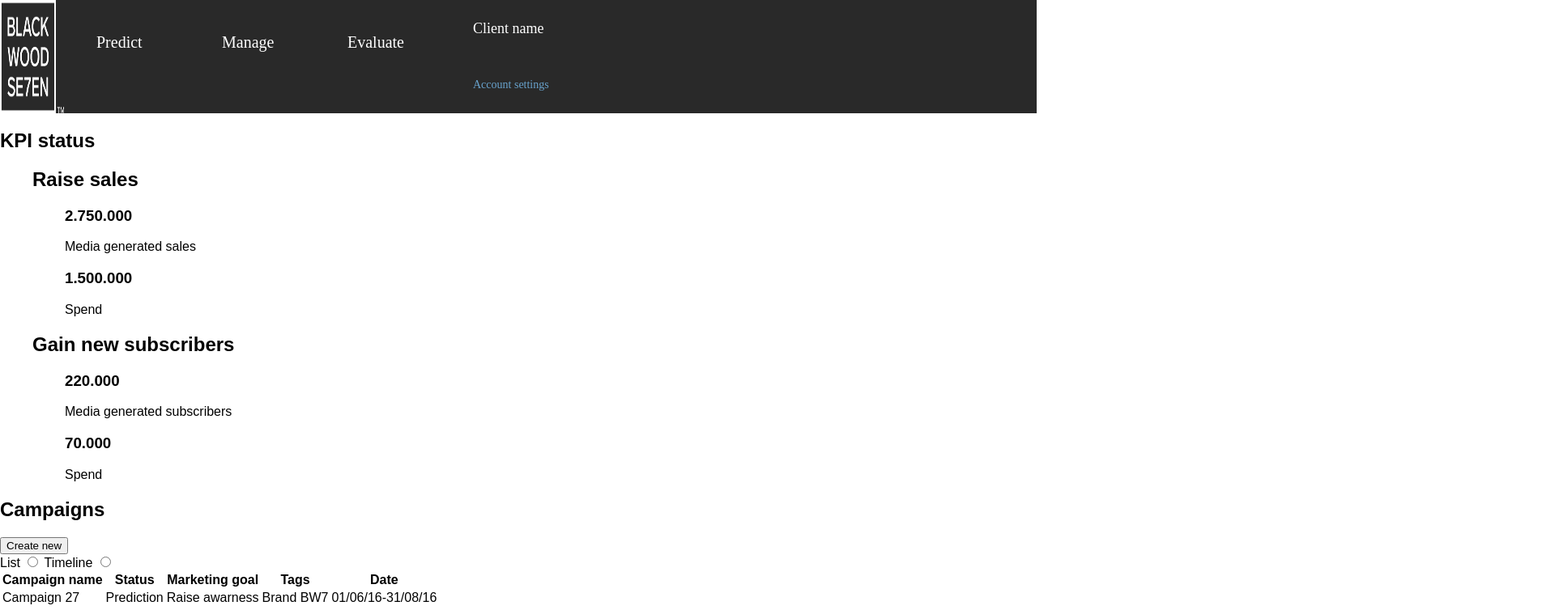
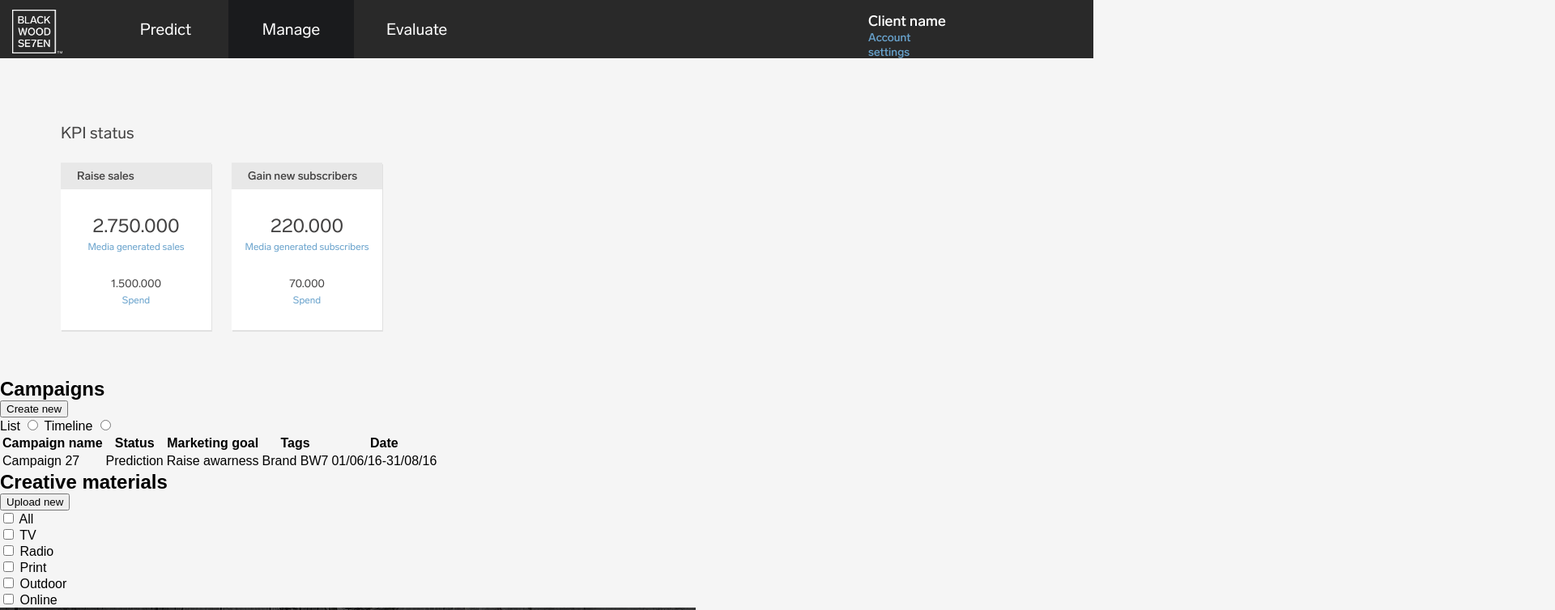
Before and after one commit to xJoshx/bw7-stuff, a plain HTML site: page index.html in a window 1280 px wide. Shown: the top 754 px of the page at 81% size, 1920 px wide, since content can reach past the window. Drawn offline with Linux system fonts and the light colour scheme.

Commit message:
Update fonts and minor changes. Finished stat section.

```diff
--- a/css/header/header.css
+++ b/css/header/header.css
@@ -3,22 +3,29 @@
     display: flex;
     flex-direction: row;
     flex-wrap: nowrap;
+    height: 72px;
 }
 
 .header-links__link {
     width: 155px;
     color: #ffffff;
-    font: 400 20px / 72px LabGrotesque;
+    font: 400 20px LabGrotesque;
+    line-height: 72px;
+    cursor: pointer;
+    text-align: center;
 }
 
 .header__logo {
     display: block;
-    width: 79px;
+    width: auto;
+    margin: 12px 50px 13px 15px;
+    height: 54px;
 }
 
 .header-links {
     display: flex;
     flex-direction: row;
+    flex-basis: 70%;
 }
 
 .header-links__link.active {
@@ -27,16 +34,17 @@
 
 .header-profile {
     width: 106px;
+    padding-top: 15px;
 }
 
 .header-profile__name {
     color: #ffffff;
-    font: 500 18px / 70px LabGrotesque;
+    font: 500 18px LabGrotesque;
     text-align: center;
 }
 
 .header-profile__settings {
     color: #68a2cc;
-    font: 500 14px / 70px LabGrotesque;
+    font: 500 14px LabGrotesque;
     text-align: center;
 }
--- a/css/main.css
+++ b/css/main.css
@@ -1,4 +1,6 @@
 @import "utils/reset.css";
+@import "utils/fonts.css";
+@import "utils/global.css";
 @import "header/header.css";
 @import "sections/stats/stats.css";
 @import "sections/table/table.css";
--- a/css/sections/stats/stats.css
+++ b/css/sections/stats/stats.css
@@ -0,0 +1,65 @@
+
+.stats {
+    height: 250px;
+    margin: 80px 0 65px 75px;
+    display: block;
+}
+
+.stats__title {
+    color: #434242;
+    font: 400 20px LabGrotesque;
+    margin-bottom: 25px;
+}
+
+.stats__list {
+    display: flex;
+    flex-direction: row;
+}
+
+.stat {
+    width: 186px;
+    background-color: #ffffff;
+    margin-right: 25px;
+    box-shadow: 1px 2px 0px 0.00px rgba(219, 219, 219, 0.75);
+}
+
+.stat__title {
+    display: block;
+    background-color: #e8e8e8;
+    padding: 10px 20px;
+    color: #434242;
+    font: 500 14px LabGrotesque;
+    height: 33px;
+    box-sizing: border-box;
+    line-height: 14px;
+}
+
+.stat-content {
+    padding: 30px 15px;
+}
+
+.stat-content-item {
+    display: flex;
+    flex-direction: column;
+}
+
+.stat-content-item:first-child {
+    margin-bottom: 30px;
+}
+
+.stat-content-item__title {
+    color: #434242;
+    font: 400 24px LabGrotesque;
+    text-align: center;
+    margin-bottom: 5px;
+}
+
+.stat-content-item__title--small {
+    font-size: 14px;
+}
+
+.stat-content-item__subtitle {
+    color: #68a2cc;
+    font: 400 12px LabGrotesque;
+    text-align: center;
+}
--- a/css/utils/fonts.css
+++ b/css/utils/fonts.css
@@ -4,7 +4,7 @@
   src: url('../../assets/Lab Grotesque Web/LabGrotesqueWeb-Light.eot?#iefix') format('embedded-opentype'), /* IE6-IE8 */
        url('../../assets/Lab Grotesque Web/LabGrotesqueWeb-Light.woff2') format('woff2'), /* Super Modern Browsers */
        url('../../assets/Lab Grotesque Web/LabGrotesqueWeb-Light.woff') format('woff'), /* Pretty Modern Browsers */
-       url('../../assets/Lab Grotesque Web/LabGrotesqueWeb-Light.ttf')  format('truetype'), /* Safari, Android, iOS */
+       url('../../assets/Lab Grotesque Web/LabGrotesqueWeb-Light.ttf')  format('truetype'); /* Safari, Android, iOS */
   font-weight: 300;
   font-style: normal;
 }
@@ -15,7 +15,7 @@
   src: url('../../assets/Lab Grotesque Web/LabGrotesqueWeb-LightItalic.eot?#iefix') format('embedded-opentype'), /* IE6-IE8 */
        url('../../assets/Lab Grotesque Web/LabGrotesqueWeb-LightItalic.woff2') format('woff2'), /* Super Modern Browsers */
        url('../../assets/Lab Grotesque Web/LabGrotesqueWeb-LightItalic.woff') format('woff'), /* Pretty Modern Browsers */
-       url('../../assets/Lab Grotesque Web/LabGrotesqueWeb-LightItalic.ttf')  format('truetype'), /* Safari, Android, iOS */
+       url('../../assets/Lab Grotesque Web/LabGrotesqueWeb-LightItalic.ttf')  format('truetype'); /* Safari, Android, iOS */
   font-weight: 300;
   font-style: italic;
 }
@@ -26,7 +26,7 @@
   src: url('../../assets/Lab Grotesque Web/LabGrotesqueWeb-Regular.eot?#iefix') format('embedded-opentype'), /* IE6-IE8 */
        url('../../assets/Lab Grotesque Web/LabGrotesqueWeb-Regular.woff2') format('woff2'), /* Super Modern Browsers */
        url('../../assets/Lab Grotesque Web/LabGrotesqueWeb-Regular.woff') format('woff'), /* Pretty Modern Browsers */
-       url('../../assets/Lab Grotesque Web/LabGrotesqueWeb-Regular.ttf')  format('truetype'), /* Safari, Android, iOS */
+       url('../../assets/Lab Grotesque Web/LabGrotesqueWeb-Regular.ttf')  format('truetype'); /* Safari, Android, iOS */
   font-weight: 400;
   font-style: normal;
 }
@@ -37,7 +37,7 @@
   src: url('../../assets/Lab Grotesque Web/LabGrotesqueWeb-Italic.eot?#iefix') format('embedded-opentype'), /* IE6-IE8 */
        url('../../assets/Lab Grotesque Web/LabGrotesqueWeb-Italic.woff2') format('woff2'), /* Super Modern Browsers */
        url('../../assets/Lab Grotesque Web/LabGrotesqueWeb-Italic.woff') format('woff'), /* Pretty Modern Browsers */
-       url('../../assets/Lab Grotesque Web/LabGrotesqueWeb-Italic.ttf')  format('truetype'), /* Safari, Android, iOS */
+       url('../../assets/Lab Grotesque Web/LabGrotesqueWeb-Italic.ttf')  format('truetype'); /* Safari, Android, iOS */
   font-weight: 400;
   font-style: italic;
 }
@@ -48,7 +48,7 @@
   src: url('../../assets/Lab Grotesque Web/LabGrotesqueWeb-Medium.eot?#iefix') format('embedded-opentype'), /* IE6-IE8 */
        url('../../assets/Lab Grotesque Web/LabGrotesqueWeb-Medium.woff2') format('woff2'), /* Super Modern Browsers */
        url('../../assets/Lab Grotesque Web/LabGrotesqueWeb-Medium.woff') format('woff'), /* Pretty Modern Browsers */
-       url('../../assets/Lab Grotesque Web/LabGrotesqueWeb-Medium.ttf')  format('truetype'), /* Safari, Android, iOS */
+       url('../../assets/Lab Grotesque Web/LabGrotesqueWeb-Medium.ttf')  format('truetype'); /* Safari, Android, iOS */
   font-weight: 500;
   font-style: normal;
 }
@@ -59,7 +59,7 @@
   src: url('../../assets/Lab Grotesque Web/LabGrotesqueWeb-MediumItalic.eot?#iefix') format('embedded-opentype'), /* IE6-IE8 */
        url('../../assets/Lab Grotesque Web/LabGrotesqueWeb-MediumItalic.woff2') format('woff2'), /* Super Modern Browsers */
        url('../../assets/Lab Grotesque Web/LabGrotesqueWeb-MediumItalic.woff') format('woff'), /* Pretty Modern Browsers */
-       url('../../assets/Lab Grotesque Web/LabGrotesqueWeb-MediumItalic.ttf')  format('truetype'), /* Safari, Android, iOS */
+       url('../../assets/Lab Grotesque Web/LabGrotesqueWeb-MediumItalic.ttf')  format('truetype'); /* Safari, Android, iOS */
   font-weight: 500;
   font-style: italic;
 }
@@ -70,7 +70,7 @@
   src: url('../../assets/Lab Grotesque Web/LabGrotesqueWeb-Bold.eot?#iefix') format('embedded-opentype'), /* IE6-IE8 */
        url('../../assets/Lab Grotesque Web/LabGrotesqueWeb-Bold.woff2') format('woff2'), /* Super Modern Browsers */
        url('../../assets/Lab Grotesque Web/LabGrotesqueWeb-Bold.woff') format('woff'), /* Pretty Modern Browsers */
-       url('../../assets/Lab Grotesque Web/LabGrotesqueWeb-Bold.ttf')  format('truetype'), /* Safari, Android, iOS */
+       url('../../assets/Lab Grotesque Web/LabGrotesqueWeb-Bold.ttf')  format('truetype'); /* Safari, Android, iOS */
   font-weight: 600;
   font-style: normal;
 }
@@ -79,7 +79,7 @@
   font-family: 'LabGrotesque';
   src: url('../../assets/Lab Grotesque Web/LabGrotesqueWeb-BoldItalic.eot'); /* IE9 Compat Modes */
   src: url('../../assets/Lab Grotesque Web/LabGrotesqueWeb-BoldItalic.eot?#iefix') format('embedded-opentype'), /* IE6-IE8 */
-       url('../../assets/Lab Grotesque Web/LabGrotesqueWeb-BoldItalic.woff2') format('woff2'), /* Super Modern Browsers */
+       url('../../assets/Lab Grotesque Web/LabGrotesqueWeb-BoldItalic.woff2') format('woff2'); /* Super Modern Browsers */
        url('../../assets/Lab Grotesque Web/LabGrotesqueWeb-BoldItalic.woff') format('woff'), /* Pretty Modern Browsers */
        url('../../assets/Lab Grotesque Web/LabGrotesqueWeb-BoldItalic.ttf')  format('truetype'), /* Safari, Android, iOS */
   font-weight: 600;
@@ -92,7 +92,7 @@
   src: url('../../assets/Lab Grotesque Web/LabGrotesqueWeb-Black.eot?#iefix') format('embedded-opentype'), /* IE6-IE8 */
        url('../../assets/Lab Grotesque Web/LabGrotesqueWeb-Black.woff2') format('woff2'), /* Super Modern Browsers */
        url('../../assets/Lab Grotesque Web/LabGrotesqueWeb-Black.woff') format('woff'), /* Pretty Modern Browsers */
-       url('../../assets/Lab Grotesque Web/LabGrotesqueWeb-Black.ttf')  format('truetype'), /* Safari, Android, iOS */
+       url('../../assets/Lab Grotesque Web/LabGrotesqueWeb-Black.ttf')  format('truetype'); /* Safari, Android, iOS */
   font-weight: 800;
   font-style: normal;
 }
@@ -103,7 +103,7 @@
   src: url('../../assets/Lab Grotesque Web/LabGrotesqueWeb-BlackItalic.eot?#iefix') format('embedded-opentype'), /* IE6-IE8 */
        url('../../assets/Lab Grotesque Web/LabGrotesqueWeb-BlackItalic.woff2') format('woff2'), /* Super Modern Browsers */
        url('../../assets/Lab Grotesque Web/LabGrotesqueWeb-BlackItalic.woff') format('woff'), /* Pretty Modern Browsers */
-       url('../../assets/Lab Grotesque Web/LabGrotesqueWeb-BlackItalic.ttf')  format('truetype'), /* Safari, Android, iOS */
+       url('../../assets/Lab Grotesque Web/LabGrotesqueWeb-BlackItalic.ttf')  format('truetype'); /* Safari, Android, iOS */
   font-weight: 800;
   font-style: italic;
 }
--- /dev/null
+++ b/css/utils/global.css
@@ -0,0 +1,4 @@
+html {
+    min-width: 1350px;
+    background-color: whitesmoke;
+}
--- a/css/utils/reset.css
+++ b/css/utils/reset.css
@@ -10,4 +10,10 @@ div {
 
 ul {
   list-style-type: none;
+    margin: 0;
+    padding: 0;
 }
+
+h1, h2, h3, h4 {
+    margin: 0;
+}
--- a/index.html
+++ b/index.html
@@ -11,7 +11,7 @@
     <img src="./assets/bw7_logo_white.png" alt="bw7 logo" class="header__logo" />
     <ul class="header-links">
       <li class="header-links__link">Predict</li>
-      <li class="header-links__link">Manage</li>
+      <li class="header-links__link active">Manage</li>
       <li class="header-links__link">Evaluate</li>
     </ul>
     <div class="header-profile">
@@ -28,26 +28,26 @@
       <li class="stat">
         <h2 class="stat__title">Raise sales</h2>
         <ul class="stat-content">
-          <li class="stat-content__item">
-            <h3>2.750.000</h3>
-            <span>Media generated sales</span>
+          <li class="stat-content-item">
+            <h3 class="stat-content-item__title">2.750.000</h3>
+            <span class="stat-content-item__subtitle">Media generated sales</span>
           </li>
-          <li class="stat-content__item">
-            <h3>1.500.000</h3>
-            <span>Spend</span>
+          <li class="stat-content-item">
+            <h3 class="stat-content-item__title stat-content-item__title--small">1.500.000</h3>
+            <span class="stat-content-item__subtitle">Spend</span>
           </li>
         </ul>
       </li>
       <li class="stat">
         <h2 class="stat__title">Gain new subscribers</h2>
         <ul class="stat-content">
-          <li class="stat-content__item">
-            <h3>220.000</h3>
-            <span>Media generated subscribers</span>
+          <li class="stat-content-item">
+            <h3 class="stat-content-item__title">220.000</h3>
+            <span class="stat-content-item__subtitle">Media generated subscribers</span>
           </li>
-          <li class="stat-content__item">
-            <h3>70.000</h3>
-            <span>Spend</span>
+          <li class="stat-content-item">
+            <h3 class="stat-content-item__title stat-content-item__title--small">70.000</h3>
+            <span class="stat-content-item__subtitle">Spend</span>
           </li>
         </ul>
       </li>
```
